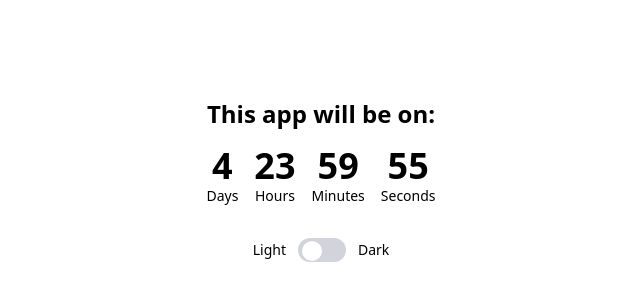
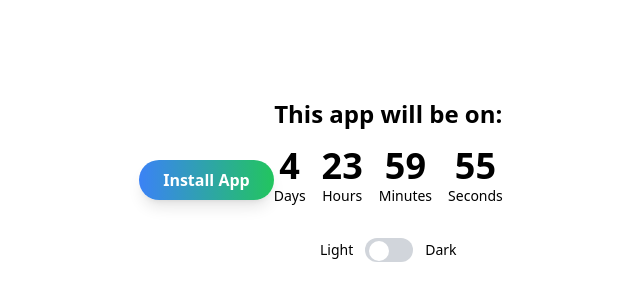
Before and after one commit to Hamza23kaaloul/bd, a plain HTML site: page index.html in a window 1280 px wide. Shown: the part 220-520 px from the top of the page, without its empty margins (319-959 px from the left). Drawn offline with nearby package versions, Linux system fonts and the light colour scheme.

Commit message:
Update index.html

```diff
--- a/index.html
+++ b/index.html
@@ -5,7 +5,9 @@
   <meta name="viewport" content="width=device-width, initial-scale=1.0">
   <title>Countdown Timer with Switch</title>
   <link rel="small icon" href="./icons/BD-48x48.png" type="png">
+  <link rel="manifest" href="./manifest.json">
   <script src="https://cdn.tailwindcss.com"></script>
+  <script src="./script2.js"></script>
   <style>
     /* Custom Styles for Switch */
     .slider {
@@ -36,8 +38,11 @@
     }
   </style>
 </head>
+<button id="installBtn"  class="bg-gradient-to-r from-blue-500 to-green-500 text-white font-semibold py-2 px-6 rounded-full shadow-lg hover:from-blue-600 hover:to-green-600 transition-transform transform hover:scale-105">
+    Install App
+</button>
+<br>
 <body class="bg-white text-black flex items-center justify-center min-h-screen transition-all">
-
   <div class="flex flex-col items-center space-y-8">
     <!-- Countdown Timer -->
     <div>
```
